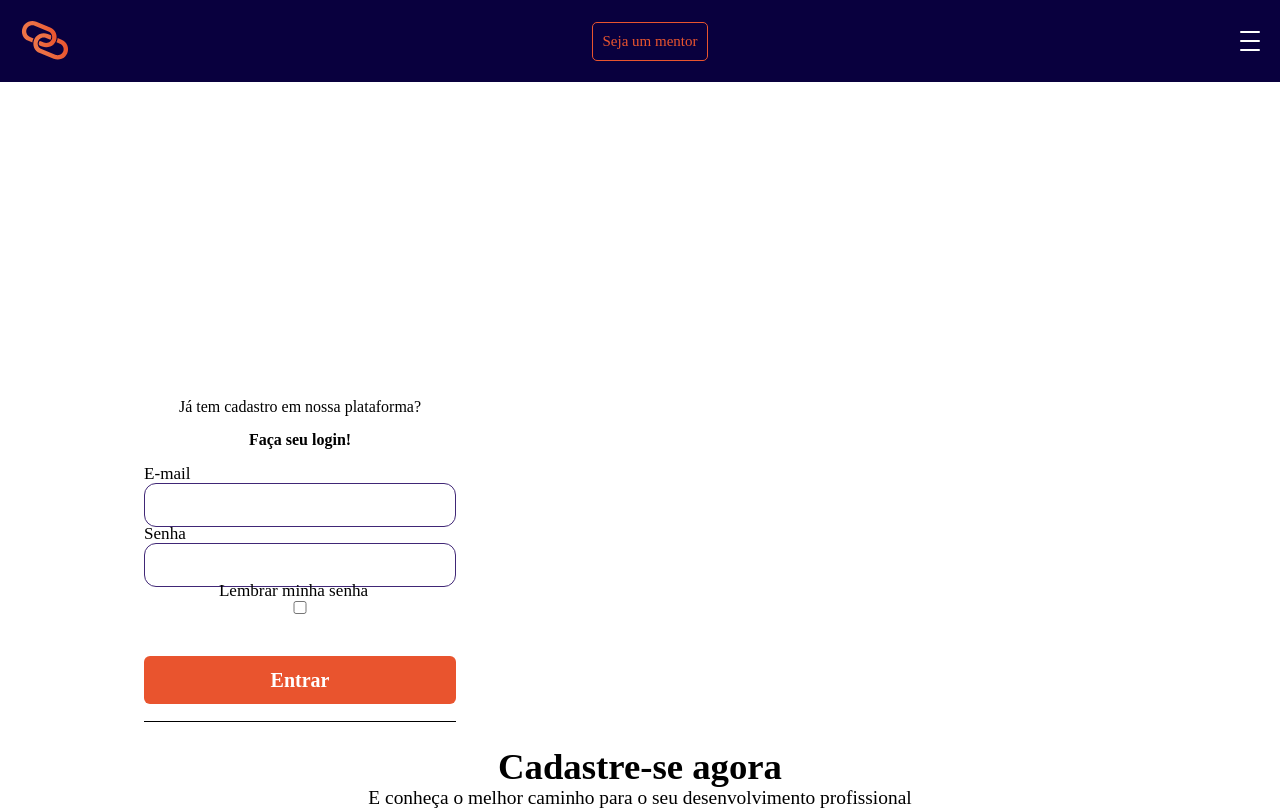
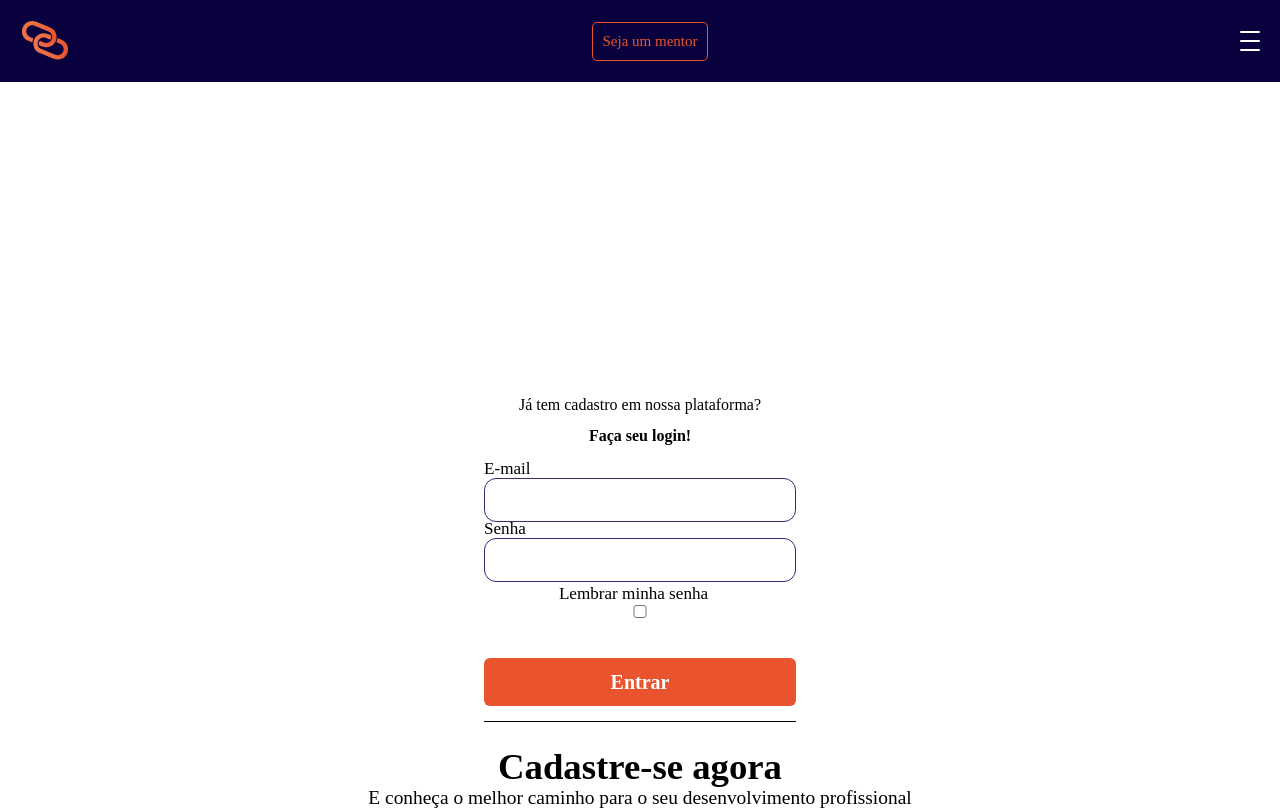
Before and after one commit to Hackathon-Fcamara/technical-share, a React (Create React App) app in the folder front-end/: page /register in a window 1280 px wide. Shown: the top 810 px of the page. Built offline with nearby package versions, Linux system fonts and the light colour scheme; the HTML template or start-up script is replaced by a standard one; a web font is replaced by a local one.

Commit message:
refactor: ajusta SignInForm

```diff
--- a/front-end/src/components/SignInForm/styles.module.css
+++ b/front-end/src/components/SignInForm/styles.module.css
@@ -3,7 +3,6 @@
   justify-content: center;
   height: 100vh;
   width: 100vw;
-  max-width: 60rem;
   max-height: 65rem;
 }
 
@@ -60,6 +59,10 @@
   height: 4.4rem;
 }
 
+.signInForm__Checkbox {
+  margin-top: 1rem;
+}
+
 .signInForm__containerTitle {
   display: flex;
   justify-content: center;
```
